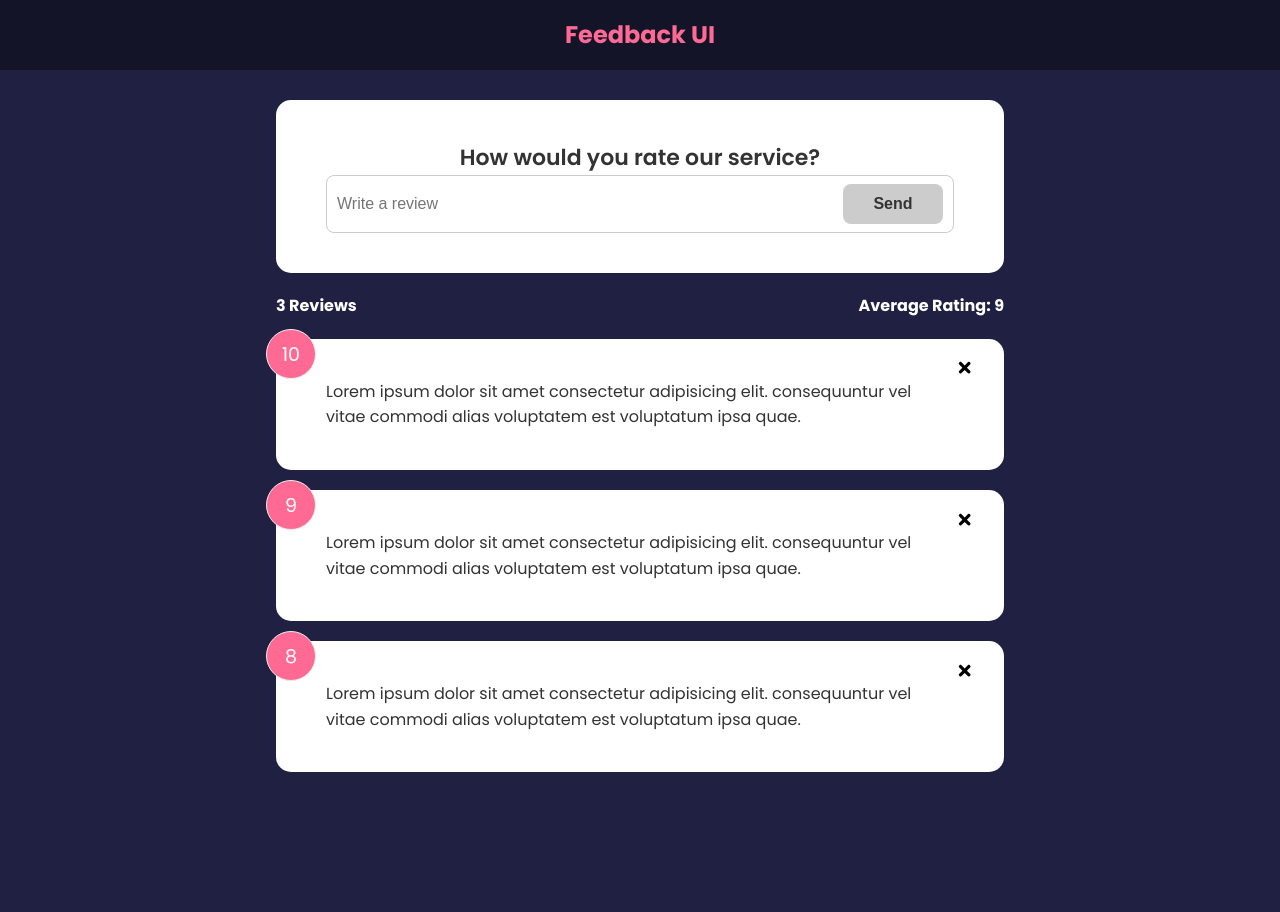
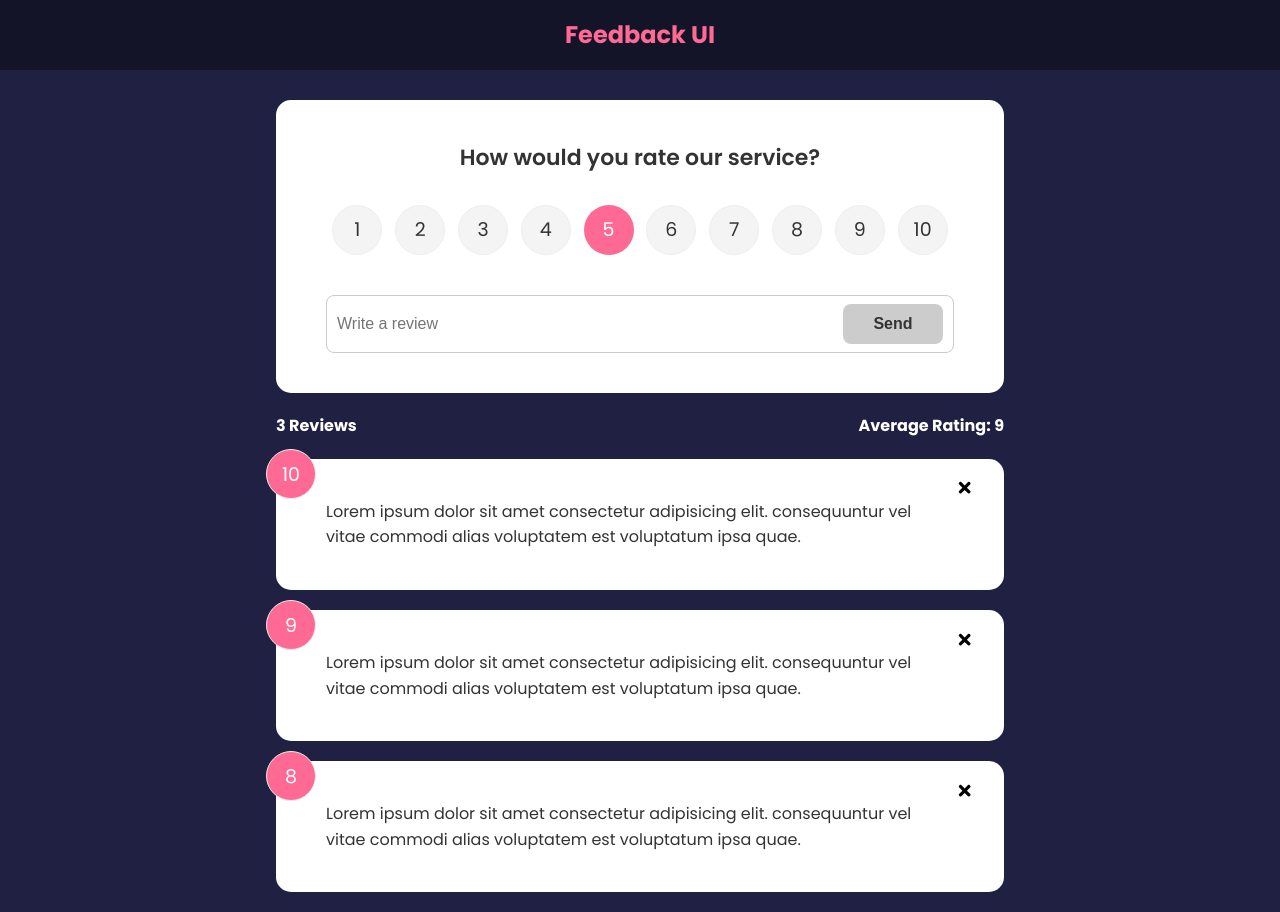
Before and after one commit to aadarshp31/react-front-to-back, a React (Create React App) app in the folder feedback-app/: page / in a window 1280 px wide. Before the commit the page ends 800 px from the top, so only its background shows below. Built offline with nearby package versions, Linux system fonts and the light colour scheme.

Commit message:
added 'onSubmit' form handling with improved validation

```diff
--- a/feedback-app/src/components/FeedbackForm.tsx
+++ b/feedback-app/src/components/FeedbackForm.tsx
@@ -1,35 +1,61 @@
-import { useState } from 'react';
+import React, { useState } from 'react';
 import Card from './shared/Card';
 import Button from './shared/Button';
+import RatingSelect from './RatingSelect';
+import IFeedback from '../entities/IFeedback';
 
-type Props = {};
+type Props = {
+  handleAdd: Function;
+};
 
-const FeedbackForm = (props: Props) => {
+const FeedbackForm = ({ handleAdd }: Props) => {
   const [text, setText] = useState('');
+  const [rating, setRating] = useState(5);
   const [btnDisabled, setBtnDisabled] = useState(true);
   const [message, setMessage] = useState('');
 
-  function handleTextChange(event: React.ChangeEvent<HTMLInputElement>) {
-    const newText = event.target.value;
-    if (newText === '') {
+  function resetStates() {
+    setText('');
+    setBtnDisabled(true);
+    setMessage('');
+  }
+
+  function validateTextField(text: string) {
+    if (text === '') {
       setBtnDisabled(true);
       setMessage('');
-    } else if (newText.trim().length <= 10) {
+    } else if (text.trim().length <= 10) {
       setBtnDisabled(true);
-      setMessage('Review must have more than 10 characters ');
+      setMessage('Review must have more than 10 characters');
     } else {
       setMessage('');
       setBtnDisabled(false);
     }
+  }
 
-    setText(newText);
+  function handleTextChange(event: React.ChangeEvent<HTMLInputElement>) {
+    validateTextField(event.target.value);
+    setText(event.target.value);
+  }
+
+  function handleSubmit(e: React.FormEvent) {
+    e.preventDefault();
+    validateTextField(text);
+    const newFeedback: IFeedback = {
+      id: Date.now().toString(),
+      text,
+      rating,
+    };
+
+    handleAdd(newFeedback);
+    resetStates();
   }
 
   return (
     <Card>
-      <form>
+      <form onSubmit={handleSubmit}>
         <h2>How would you rate our service?</h2>
-        {/* TODO: rating select component */}
+        <RatingSelect select={(rating: number) => setRating(rating)} />
         <div className='input-group'>
           <input
             type='text'
```
